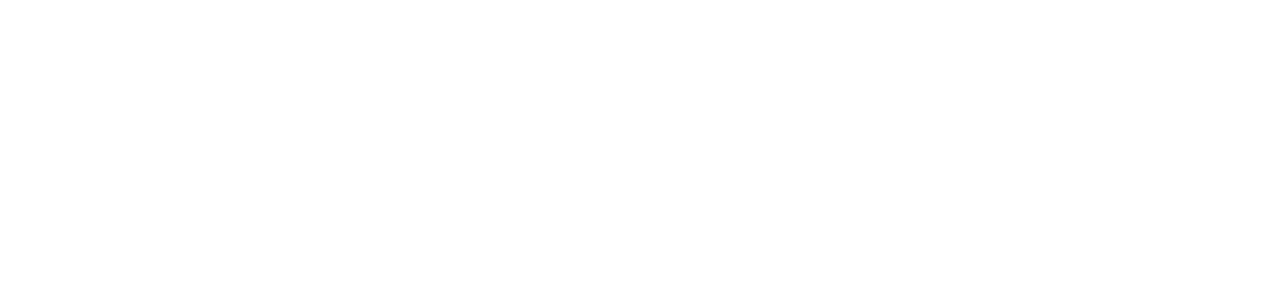
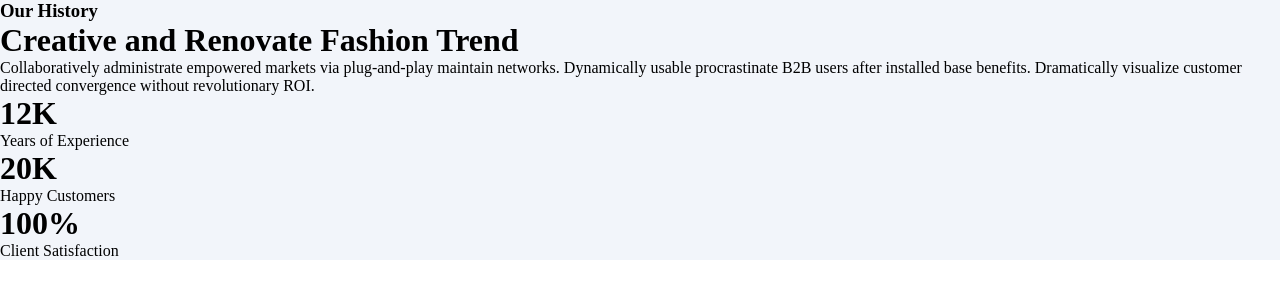
Before and after one commit to Abdirino/EdgeMart-E-Commerce, a React (Create React App) app: page /about in a window 1280 px wide. Before the commit this address had no page. Shown: the top 300 px of the page. Built offline with nearby package versions, Linux system fonts and the light colour scheme; a web font is replaced by a local one.

Commit message:
about sec start

```diff
--- a/src/App.js
+++ b/src/App.js
@@ -1,6 +1,7 @@
 import "./App.css";
 import { BrowserRouter, Routes, Route } from "react-router-dom";
 import Home from "./Pages/Home/Home";
+import About from "./Pages/About/About";
 
 function App() {
   return (
@@ -9,6 +10,7 @@ function App() {
         <BrowserRouter>
           <Routes>
             <Route path="/"  element={ <Home /> }/>
+            <Route path="/about"  element={ <About /> }/>
           </Routes>
         </BrowserRouter>
       </div>
--- a/src/Components/HomeSlider/HSlider.css
+++ b/src/Components/HomeSlider/HSlider.css
@@ -11,7 +11,7 @@
   /* height: 100vh; */
 }
 .h-slider {
-  /* height: 90vh; */
+  height: 92vh;
   display: flex;
   padding: 3rem 5rem 0 5rem;
   justify-content: center;
@@ -29,7 +29,7 @@
   font-weight: bold;
 }
 .h-details h1 {
-  font-size: 60px;
+  font-size: 45px;
   padding: 15px 10px;
   font-family: "Marko One", serif;
 }
@@ -110,7 +110,7 @@ button:hover span {
   flex: 1 1 200px;
 }
 .h-image img{
-  width: 82%; height: 82%;
+  width: 90%; height: 90%;
   object-fit: cover;
 }
 
--- a/src/Components/HomeSlider/HSlider.jsx
+++ b/src/Components/HomeSlider/HSlider.jsx
@@ -4,18 +4,17 @@ import Slider from "react-slick";
 import "slick-carousel/slick/slick.css";
 import "slick-carousel/slick/slick-theme.css";
 
-import headphone from "../../images/headphone_2-1.png";
+// import headphone from "../../images/headphone_2-1.png";
+import headphone2 from "../../images/head_phone_2-2.png";
 import banner from "../../images/offer_banner_21-1-1-1.jpg";
 import banner2 from "../../images/offer_banner_31-1-1-1.png";
 import banner3 from "../../images/offer_banner_41-1-1-1.jpg";
-import headphone2 from "../../images/head_phone_2-2.png";
 
 const HSlider = () => {
   const settings = {
     dots: true,
     infinite: true,
     speed: 500,
-    autoplay: true,
     slidesToShow: 1,
     slidesToScroll: 1,
   };
@@ -38,7 +37,7 @@ const HSlider = () => {
             </div>
           </div>
 
-          <div>
+          {/* <div>
             <div className="h-slider">
               <div className="h-details">
                 <p>Get 50% OFF</p>
@@ -51,7 +50,7 @@ const HSlider = () => {
                 <img src={headphone} alt="" />
               </div>
             </div>
-          </div>
+          </div> */}
         </Slider>
       </div>
       <div className="home-images">
--- /dev/null
+++ b/src/Pages/About/About.jsx
@@ -0,0 +1,38 @@
+import React from "react";
+import "./about.css";
+
+const About = () => {
+  return (
+    <>
+      <div className="about">
+        <div className="history">
+          <h3>Our History</h3>
+          <h1>Creative and Renovate Fashion Trend</h1>
+          <p>
+            Collaboratively administrate empowered markets via plug-and-play
+            maintain networks. Dynamically usable procrastinate B2B users after
+            installed base benefits. Dramatically visualize customer directed
+            convergence without revolutionary ROI.
+          </p>
+          <div className="nums">
+            <div className="num">
+                <h1>12K</h1>
+                <p>Years of Experience</p>
+            </div>
+            <div className="num">
+                <h1>20K</h1>
+                <p>Happy Customers</p>
+            </div>
+            <div className="num">
+                <h1>100%</h1>
+                <p>Client Satisfaction</p>
+            </div>
+          </div>
+        </div>
+        <div className="a-vision"></div>
+      </div>
+    </>
+  );
+};
+
+export default About;
--- /dev/null
+++ b/src/Pages/About/about.css
@@ -0,0 +1,8 @@
+* {
+  margin: 0; padding: 0;
+  box-sizing: border-box;
+  transition: 0.4s ease;
+}
+.about{
+    background:#f2f5fa ;
+}
--- a/src/Pages/Home/Home.jsx
+++ b/src/Pages/Home/Home.jsx
@@ -1,4 +1,5 @@
 import React from 'react'
+import './home.css'
 import Footer from '../../Components/Footer/Footer'
 import Offers from '../../Components/Offers/Offers'
 import Navbar from '../../Components/Navbar/Navbar'
--- a/src/Pages/Home/home.css
+++ b/src/Pages/Home/home.css
@@ -0,0 +1,6 @@
+::-webkit-scrollbar-thumb{
+    border-radius: 20px;
+  }
+  ::-webkit-scrollbar-button{
+    display: none;
+  }
```
Also changed, not shown: src/App.css (line endings or trailing spaces).
